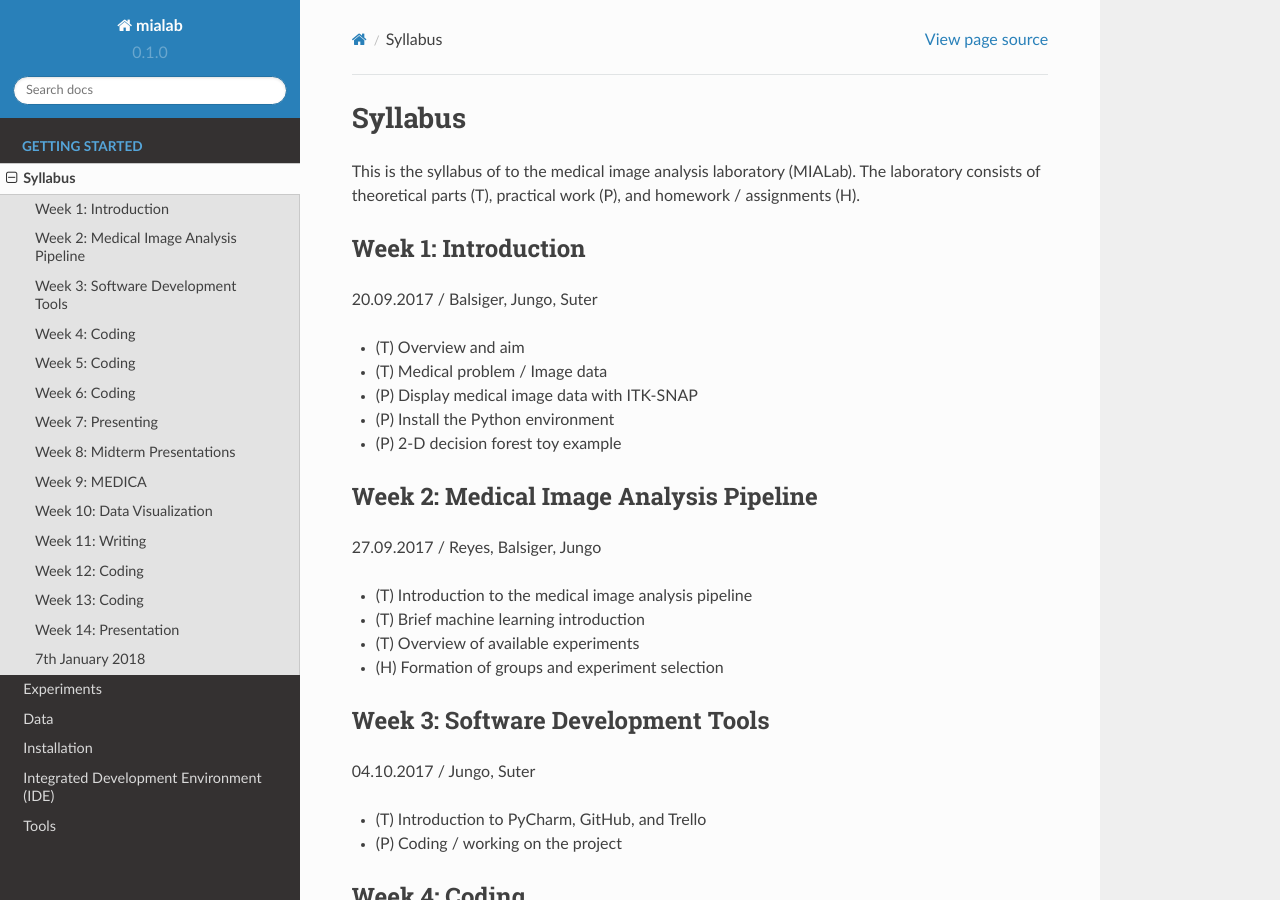
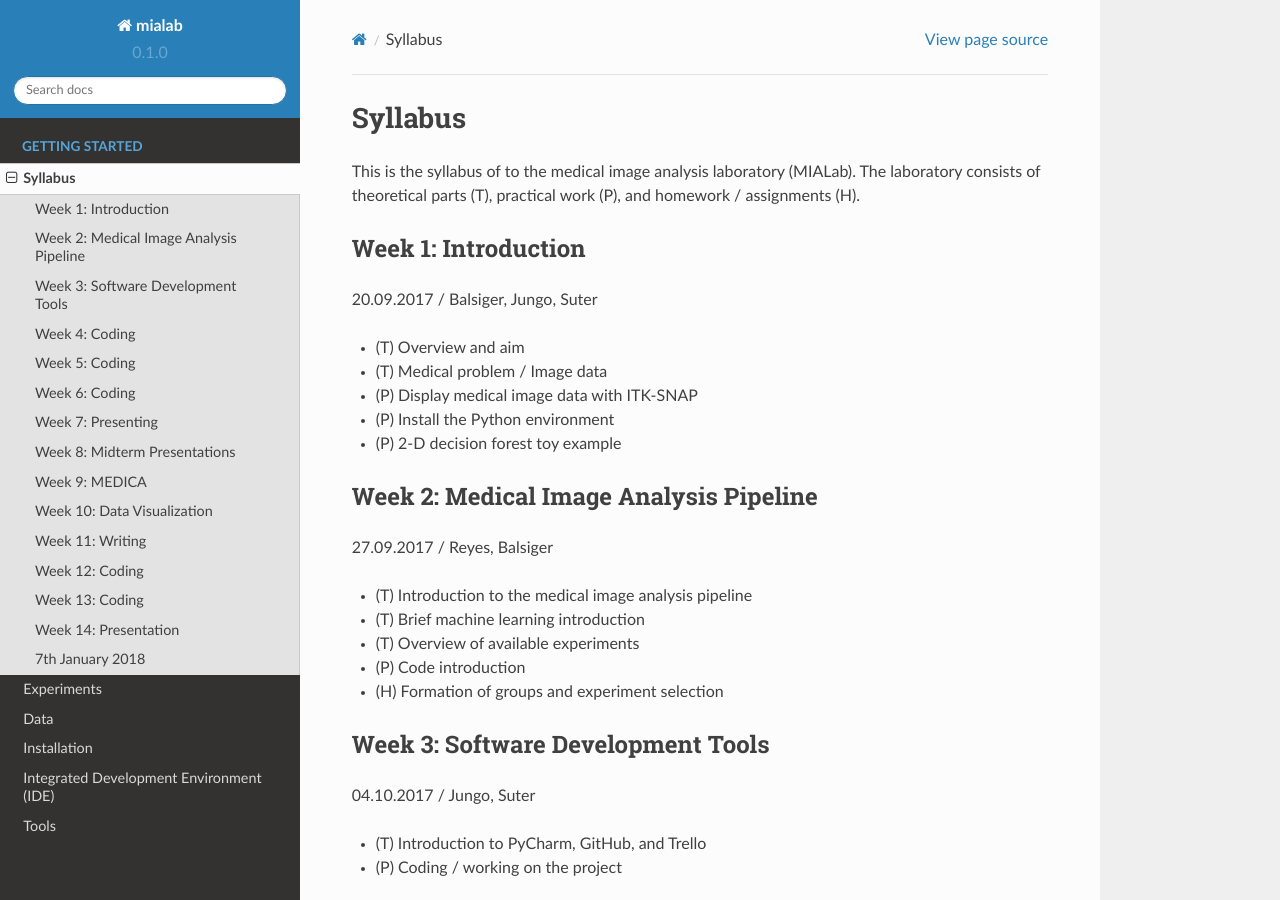
Before and after one commit to ubern-mia/MIALab, a Sphinx documentation site: the page built from docs/syllabus.rst, in a window 1280 px wide and 900 px high. Built offline with Sphinx 7.4.7 and the Read the Docs theme 2.0.0, drawn with Linux system fonts in a browser that asks for light colours; formulas are drawn with MathJax 3.

Commit message:
docs(syllabus): update week 2

```diff
--- a/docs/syllabus.rst
+++ b/docs/syllabus.rst
@@ -18,11 +18,12 @@ Week 1: Introduction
 Week 2: Medical Image Analysis Pipeline
 ------------------------------------------------------------
 
-27.09.2017 / Reyes, Balsiger, Jungo
+27.09.2017 / Reyes, Balsiger
 
 - \(T\) Introduction to the medical image analysis pipeline
 - \(T\) Brief machine learning introduction
 - \(T\) Overview of available experiments
+- \(P\) Code introduction
 - \(H\) Formation of groups and experiment selection
 
 Week 3: Software Development Tools
```
